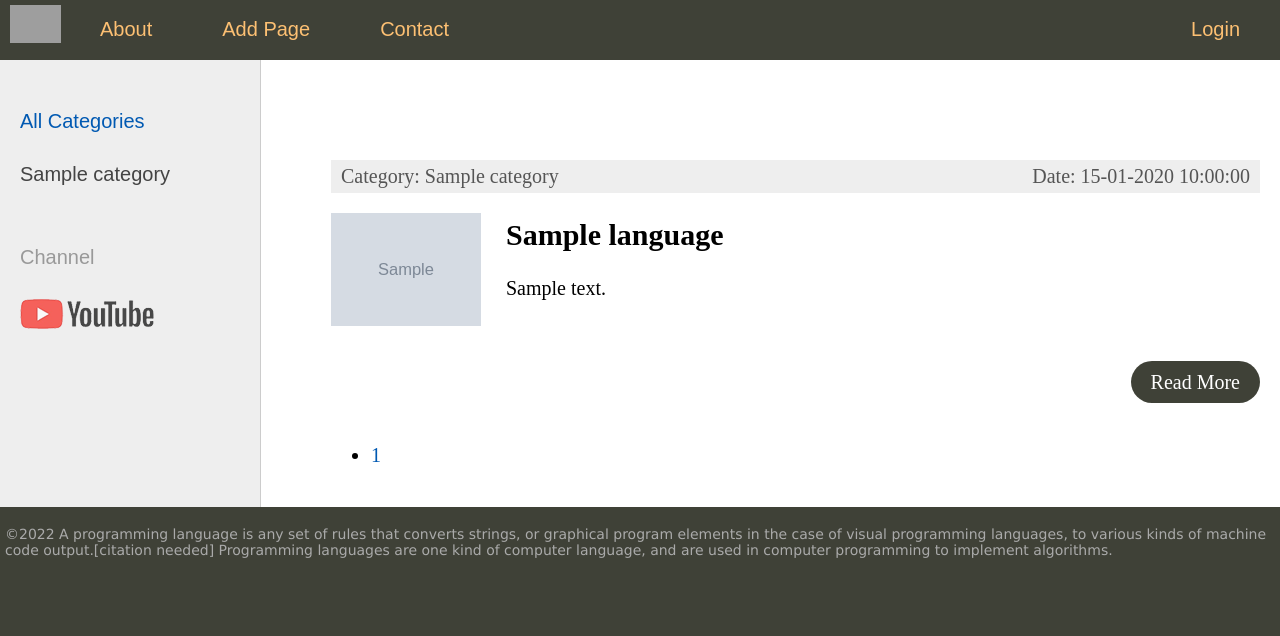
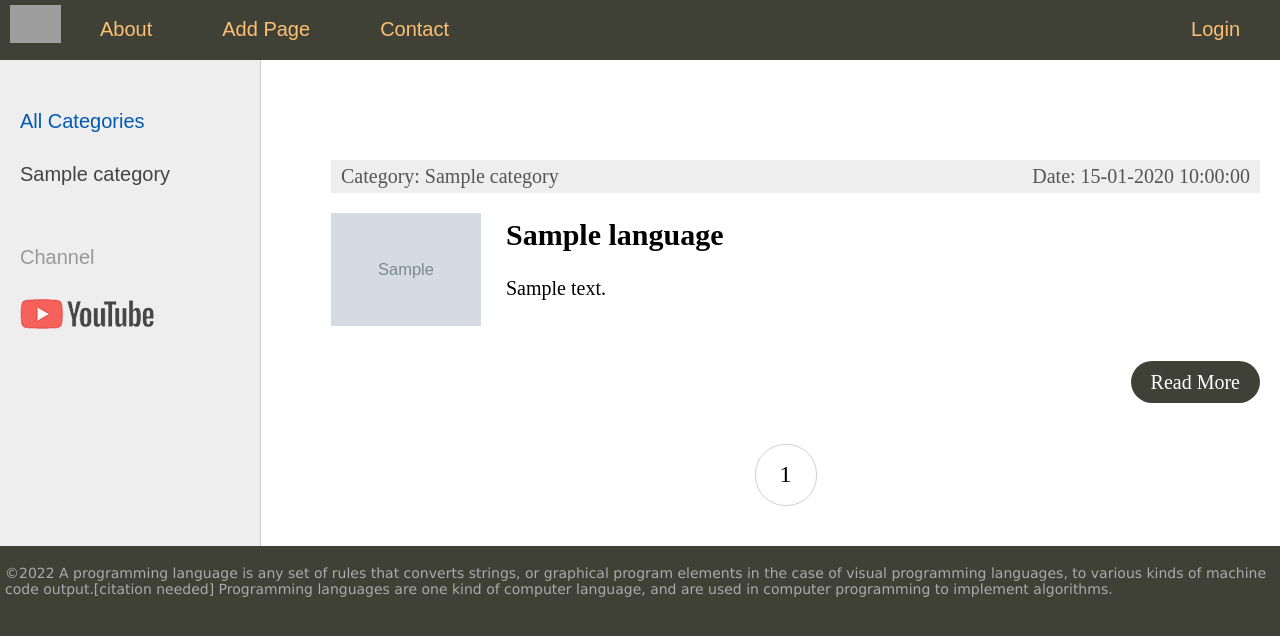
Before and after one commit to comradeos/webpydj, a Django app: page / in a window 1280 px wide. Shown: the top 636 px of the page. Run offline with Django 4.2, Linux system fonts and the light colour scheme; tables that the repository leaves empty hold one stand-in row (values such as "Sample post"); grey boxes marked "Sample" are stand-in pictures; grey boxes are pictures that could not be loaded.

Commit message:
added list pages styles

```diff
--- a/sources/coreapp/static/coreapp/css/styles.css
+++ b/sources/coreapp/static/coreapp/css/styles.css
@@ -506,3 +506,41 @@ ul.lang-list li a:hover {
 	min-width: 200px;
 	font-size: 16px;
 }
+
+.list-pages {
+	text-align: center;
+	margin: 0 0 20px 0;
+}
+.list-pages ul {
+	margin: 20px 0 0 0;
+	padding: 0;
+	list-style: none;
+}
+.list-pages ul li {
+	display: inline-block;
+	margin: 0 20px 0 0;
+}
+.list-pages a {
+	color: #000;
+	font-size: 24px;
+	text-decoration: none;
+}
+.list-pages .page-num, .page-num-selected {
+	display: inline-block;
+	width: 60px;
+	height: 44px;
+	padding: 16px 0 0 0;
+	border: 1px solid #d0d0d0;
+	border-radius: 30px;
+}
+.list-pages .page-num:hover {
+	box-shadow: 3px 3px 1px #d0d0d0;
+}
+.list-pages .page-num-selected {
+	border: none;
+	color: #000;
+	font-size: 20px;
+}
+.list-pages .page-num-selected:hover {
+	box-shadow: none;
+}
--- a/sources/coreapp/templates/coreapp/base.html
+++ b/sources/coreapp/templates/coreapp/base.html
@@ -52,7 +52,7 @@
                                 {% block content %}
                                 {% endblock %}
 
-                                <nav class="list-page">
+                                <nav class="list-pages">
                                     <ul>
                                         {% for p in paginator.page_range %}
                                             <li class="page-num">
```
